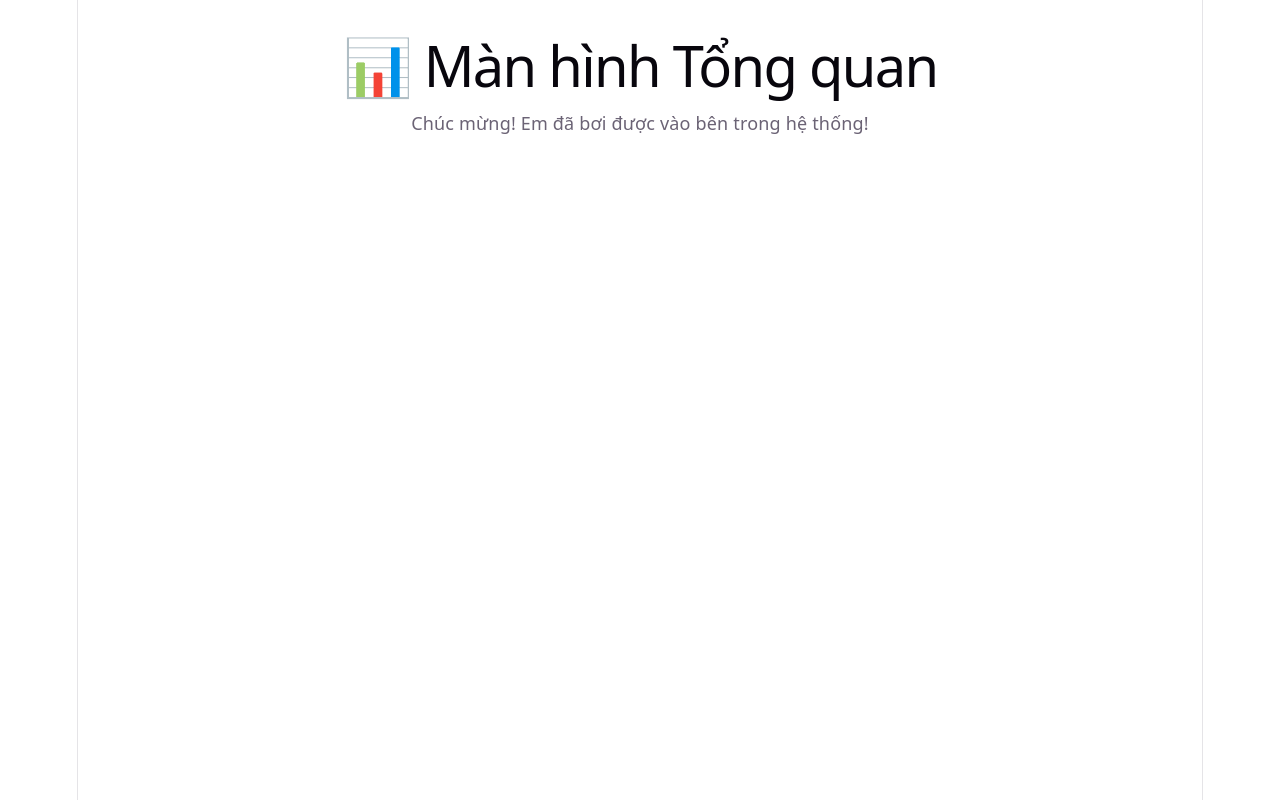
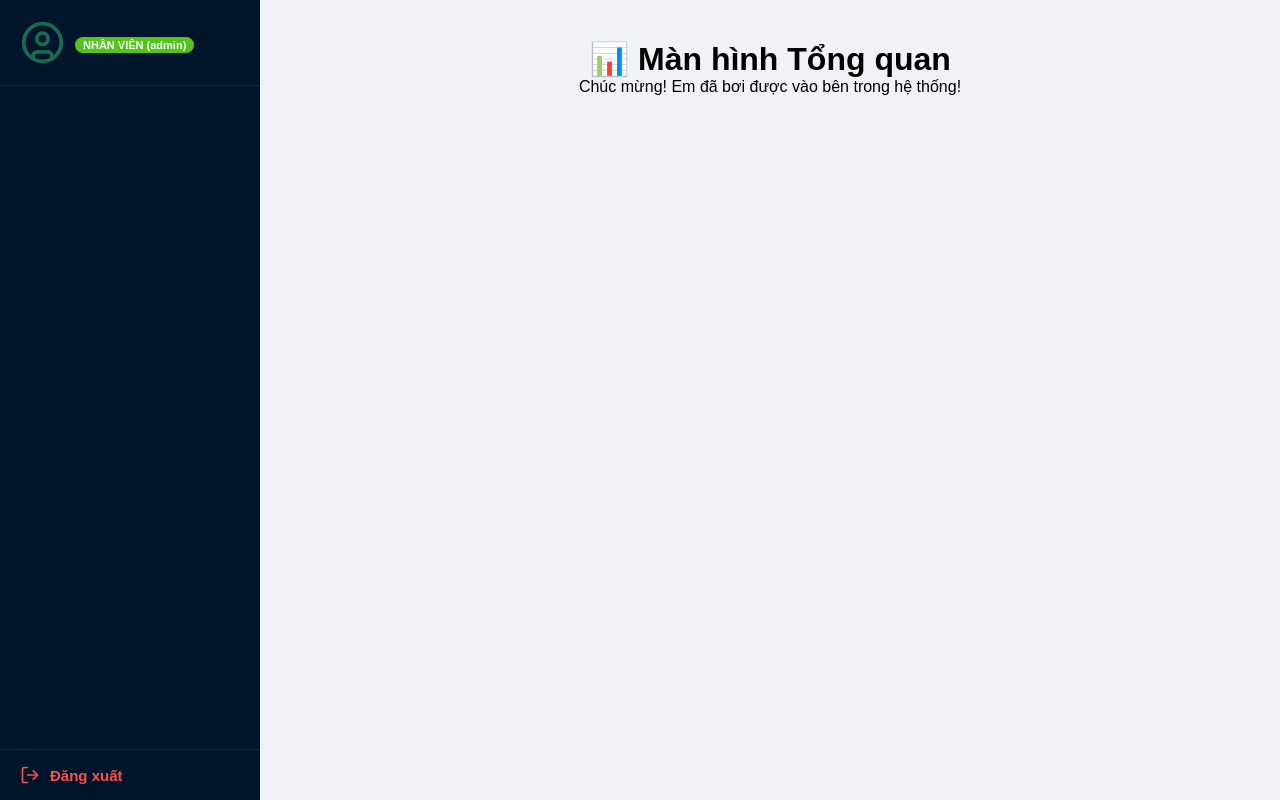
Before and after one commit to uminoye/doan_qlk, a React app in the folder frontend/: page / in a window 1280 px wide. Built offline with nearby package versions, Linux system fonts and the light colour scheme; sample sign-in values are in the browser's storage; the HTML template or start-up script is replaced by a standard one.

Commit message:
Cập nhật backend và ẩn node_modules, .env

```diff
--- a/frontend/src/App.jsx
+++ b/frontend/src/App.jsx
@@ -1,18 +1,27 @@
 import { BrowserRouter, Routes, Route, Navigate } from 'react-router-dom';
 import Login from './pages/Login';
 import Dashboard from './pages/Dashboard';
+import Layout from './components/Layout'; // Kéo Layout vừa tạo vào
+
+function PrivateRoute({ children }) {
+  const token = localStorage.getItem('token');
+  return token ? children : <Navigate to="/login" />;
+}
 
 function App() {
   return (
     <BrowserRouter>
       <Routes>
-        {/* Đường dẫn mặc định sẽ tạm thời dẫn vào Dashboard */}
-        <Route path="/" element={<Dashboard />} />
-
-        {/* Đường dẫn trang đăng nhập */}
         <Route path="/login" element={<Login />} />
 
-        {/* Nếu gõ đường dẫn bậy bạ, tự động bắt quay về trang chủ */}
+        {/* Bọc Layout ra bên ngoài các trang dùng chung */}
+        <Route path="/" element={ <PrivateRoute><Layout /></PrivateRoute> }>
+          {/* Dashboard giờ là trang con nằm trong Layout */}
+          <Route index element={<Dashboard />} />
+
+          {/* Sau này em tạo trang Sales, Kho... thì chỉ cần viết thêm Route con ở đây */}
+        </Route>
+
         <Route path="*" element={<Navigate to="/" />} />
       </Routes>
     </BrowserRouter>
--- /dev/null
+++ b/frontend/src/components/Layout.jsx
@@ -0,0 +1,88 @@
+import { useNavigate, Outlet, Link } from 'react-router-dom';
+import { LayoutDashboard, ShoppingCart, Package, Truck, Factory, Settings, LogOut, UserCircle } from 'lucide-react';
+
+function Layout() {
+  const navigate = useNavigate();
+
+  // Lấy thông tin user từ bộ nhớ trình duyệt
+  const user = JSON.parse(localStorage.getItem('user')) || {};
+
+  const handleLogout = () => {
+    localStorage.removeItem('token');
+    localStorage.removeItem('user');
+    navigate('/login');
+  };
+
+  // Cấu hình màu sắc cho thanh Level
+  const isManager = user.level === 'MANAGER';
+  const levelColor = isManager ? '#ff4d4f' : '#52c41a'; // Đỏ quyền lực cho Manager, Xanh lá cho Staff
+  const levelText = isManager ? 'TRƯỞNG PHÒNG' : 'NHÂN VIÊN';
+
+  // Danh sách Menu thông minh (Chỉ hiện khi user có role phù hợp)
+  const menuItems = [
+    { path: '/', name: 'Tổng quan', icon: <LayoutDashboard size={20} />, roles: ['ADMIN', 'SALES', 'KHO', 'LOGISTICS', 'NHAMAY'] },
+    { path: '/sales', name: 'Kinh doanh', icon: <ShoppingCart size={20} />, roles: ['ADMIN', 'SALES'] },
+    { path: '/warehouse', name: 'Kho vận', icon: <Package size={20} />, roles: ['ADMIN', 'KHO'] },
+    { path: '/logistics', name: 'Vận chuyển', icon: <Truck size={20} />, roles: ['ADMIN', 'LOGISTICS'] },
+    { path: '/factory', name: 'Nhà máy', icon: <Factory size={20} />, roles: ['ADMIN', 'NHAMAY'] },
+    { path: '/settings', name: 'Hệ thống', icon: <Settings size={20} />, roles: ['ADMIN'] },
+  ];
+
+  // Lọc ra những menu mà user hiện tại được phép xem
+  const allowedMenus = menuItems.filter(item => item.roles.includes(user.role));
+
+  return (
+    <div style={{ display: 'flex', minHeight: '100vh', backgroundColor: '#f0f2f5', fontFamily: 'Arial' }}>
+
+      {/* THANH SIDEBAR BÊN TRÁI */}
+      <div style={{ width: '260px', backgroundColor: '#001529', color: 'white', display: 'flex', flexDirection: 'column' }}>
+
+        {/* Khu vực Avatar & Level (Giao diện giống game em thích) */}
+        <div style={{ padding: '20px', borderBottom: '1px solid #002c54', display: 'flex', alignItems: 'center', gap: '10px' }}>
+          <UserCircle size={45} color="#176b52" />
+          <div>
+            <h4 style={{ margin: 0, fontSize: '16px', color: '#fff' }}>{user.full_name}</h4>
+            <div style={{
+              backgroundColor: levelColor,
+              color: 'white',
+              fontSize: '11px',
+              padding: '2px 8px',
+              borderRadius: '10px',
+              display: 'inline-block',
+              marginTop: '5px',
+              fontWeight: 'bold'
+            }}>
+              {levelText} ({user.role})
+            </div>
+          </div>
+        </div>
+
+        {/* Danh sách Menu */}
+        <div style={{ flex: 1, padding: '15px 0' }}>
+          {allowedMenus.map((item, index) => (
+            <Link key={index} to={item.path} style={{ display: 'flex', alignItems: 'center', padding: '12px 20px', color: '#a6adb4', textDecoration: 'none', gap: '10px', transition: '0.3s' }}>
+              {item.icon}
+              <span style={{ fontSize: '15px' }}>{item.name}</span>
+            </Link>
+          ))}
+        </div>
+
+        {/* Nút Đăng xuất ở cuối cùng */}
+        <div style={{ padding: '15px 20px', borderTop: '1px solid #002c54' }}>
+          <button onClick={handleLogout} style={{ display: 'flex', alignItems: 'center', gap: '10px', backgroundColor: 'transparent', border: 'none', color: '#ff4d4f', cursor: 'pointer', fontSize: '15px', width: '100%' }}>
+            <LogOut size={20} />
+            <b>Đăng xuất</b>
+          </button>
+        </div>
+      </div>
+
+      {/* KHU VỰC NỘI DUNG CHÍNH (Đổi theo từng trang) */}
+      <div style={{ flex: 1, padding: '20px' }}>
+        <Outlet />
+      </div>
+
+    </div>
+  );
+}
+
+export default Layout;
--- a/frontend/src/index.css
+++ b/frontend/src/index.css
@@ -1,111 +1,14 @@
-:root {
-  --text: #6b6375;
-  --text-h: #08060d;
-  --bg: #fff;
-  --border: #e5e4e7;
-  --code-bg: #f4f3ec;
-  --accent: #aa3bff;
-  --accent-bg: rgba(170, 59, 255, 0.1);
-  --accent-border: rgba(170, 59, 255, 0.5);
-  --social-bg: rgba(244, 243, 236, 0.5);
-  --shadow:
-    rgba(0, 0, 0, 0.1) 0 10px 15px -3px, rgba(0, 0, 0, 0.05) 0 4px 6px -2px;
-
-  --sans: system-ui, 'Segoe UI', Roboto, sans-serif;
-  --heading: system-ui, 'Segoe UI', Roboto, sans-serif;
-  --mono: ui-monospace, Consolas, monospace;
-
-  font: 18px/145% var(--sans);
-  letter-spacing: 0.18px;
-  color-scheme: light dark;
-  color: var(--text);
-  background: var(--bg);
-  font-synthesis: none;
-  text-rendering: optimizeLegibility;
-  -webkit-font-smoothing: antialiased;
-  -moz-osx-font-smoothing: grayscale;
-
-  @media (max-width: 1024px) {
-    font-size: 16px;
-  }
-}
-
-@media (prefers-color-scheme: dark) {
-  :root {
-    --text: #9ca3af;
-    --text-h: #f3f4f6;
-    --bg: #16171d;
-    --border: #2e303a;
-    --code-bg: #1f2028;
-    --accent: #c084fc;
-    --accent-bg: rgba(192, 132, 252, 0.15);
-    --accent-border: rgba(192, 132, 252, 0.5);
-    --social-bg: rgba(47, 48, 58, 0.5);
-    --shadow:
-      rgba(0, 0, 0, 0.4) 0 10px 15px -3px, rgba(0, 0, 0, 0.25) 0 4px 6px -2px;
-  }
-
-  #social .button-icon {
-    filter: invert(1) brightness(2);
-  }
-}
-
-body {
+* {
   margin: 0;
-}
-
-#root {
-  width: 1126px;
-  max-width: 100%;
-  margin: 0 auto;
-  text-align: center;
-  border-inline: 1px solid var(--border);
-  min-height: 100svh;
-  display: flex;
-  flex-direction: column;
+  padding: 0;
   box-sizing: border-box;
 }
 
-h1,
-h2 {
-  font-family: var(--heading);
-  font-weight: 500;
-  color: var(--text-h);
+html, body, #root {
+  width: 100%;
+  height: 100vh;
+  margin: 0;
+  padding: 0;
+  font-family: Arial, sans-serif;
+  background-color: #f0f2f5;
 }
-
-h1 {
-  font-size: 56px;
-  letter-spacing: -1.68px;
-  margin: 32px 0;
-  @media (max-width: 1024px) {
-    font-size: 36px;
-    margin: 20px 0;
-  }
-}
-h2 {
-  font-size: 24px;
-  line-height: 118%;
-  letter-spacing: -0.24px;
-  margin: 0 0 8px;
-  @media (max-width: 1024px) {
-    font-size: 20px;
-  }
-}
-p {
-  margin: 0;
-}
-
-code,
-.counter {
-  font-family: var(--mono);
-  display: inline-flex;
-  border-radius: 4px;
-  color: var(--text-h);
-}
-
-code {
-  font-size: 15px;
-  line-height: 135%;
-  padding: 4px 8px;
-  background: var(--code-bg);
-}
--- a/frontend/src/pages/Login.jsx
+++ b/frontend/src/pages/Login.jsx
@@ -1,14 +1,16 @@
 import { useState } from 'react';
+import { useNavigate } from 'react-router-dom'; // Bổ sung công cụ chuyển trang
 
 function Login() {
   const [username, setUsername] = useState('');
   const [password, setPassword] = useState('');
   const [message, setMessage] = useState('');
 
+  const navigate = useNavigate(); // Khởi tạo công cụ
+
   const handleLogin = async (e) => {
     e.preventDefault();
     try {
-      // Gửi dữ liệu xuống Backend
       const response = await fetch('http://localhost:5000/api/login', {
         method: 'POST',
         headers: { 'Content-Type': 'application/json' },
@@ -18,7 +20,12 @@ function Login() {
       const data = await response.json();
 
       if (data.success) {
-        setMessage(`✅ ${data.message} Chào ${data.user.full_name} (${data.user.role})`);
+        // 1. Lưu "thẻ ra vào" (token) và thông tin user vào bộ nhớ trình duyệt
+        localStorage.setItem('token', data.token);
+        localStorage.setItem('user', JSON.stringify(data.user));
+
+        // 2. Chuyển hướng thẳng vào trang Tổng quan
+        navigate('/');
       } else {
         setMessage(`❌ ${data.message}`);
       }
```
Also changed, not shown: frontend/src/App.css (deleted, +0 -184 lines), 1 other file (tests, documents, lock files or other folders).
